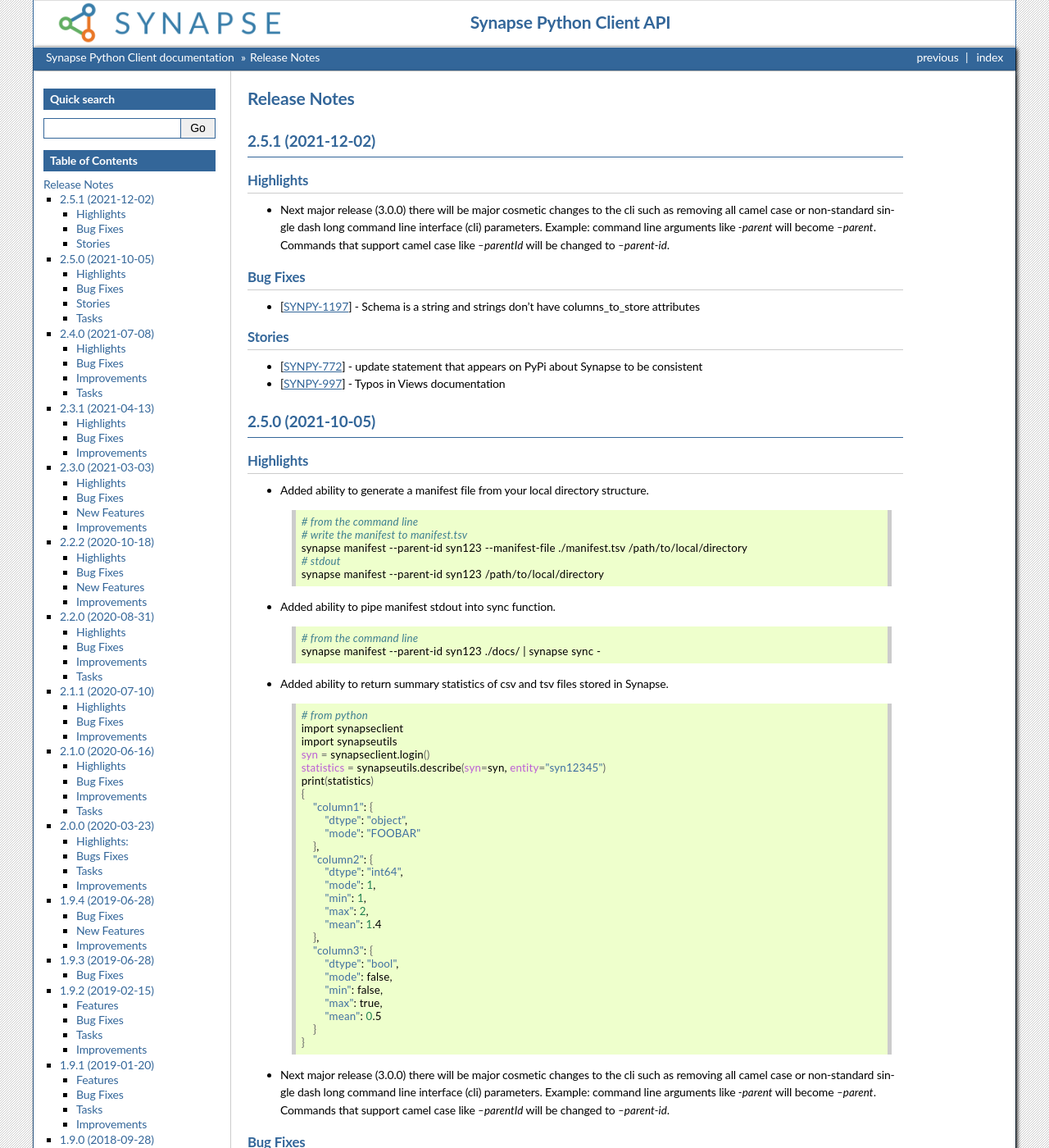
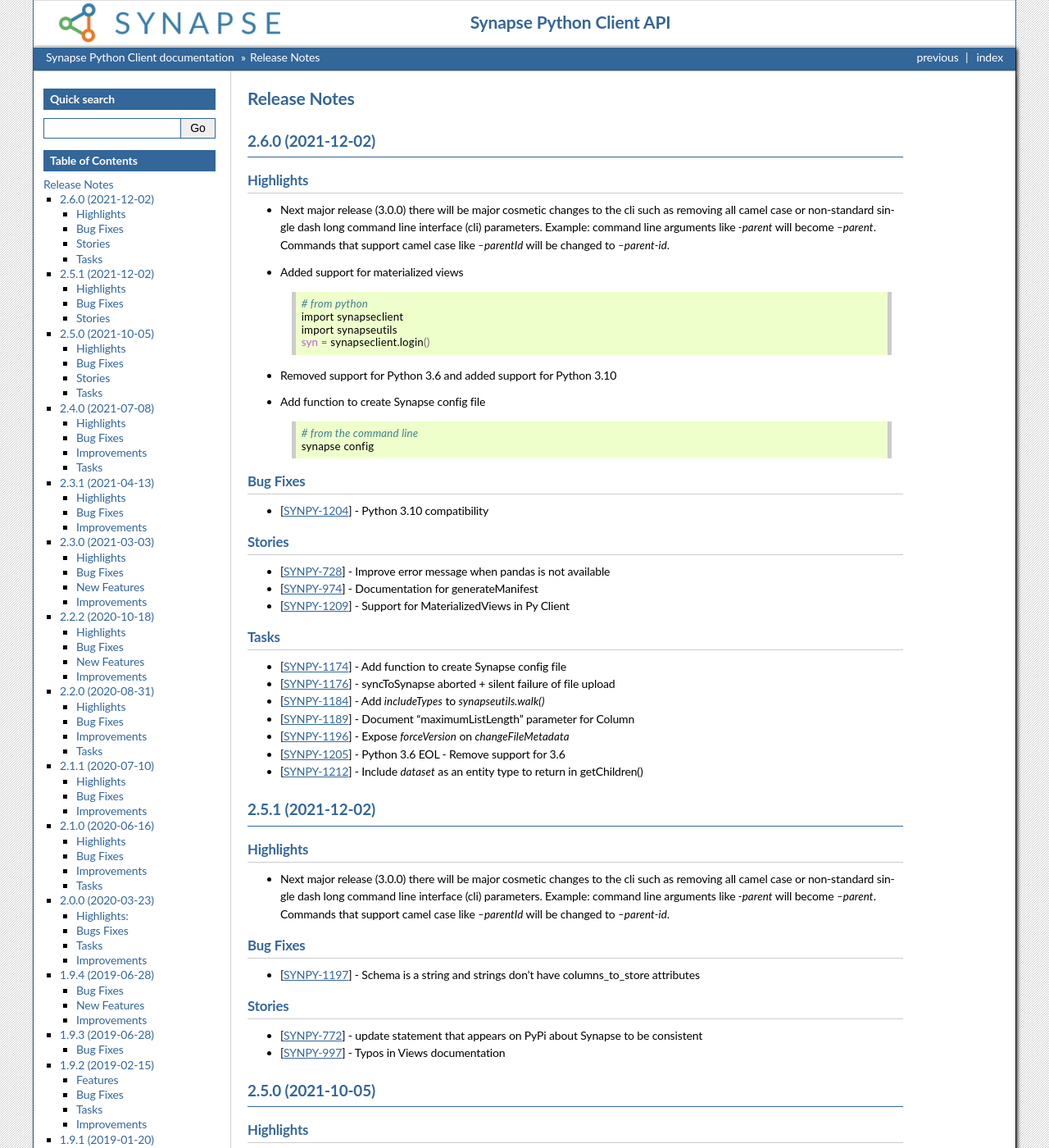
Before and after one commit to Sage-Bionetworks/synapsePythonClient, a Sphinx documentation site: the page built from docs/news.rst, in a window 1280 px wide and 1400 px high. Shown: the whole window at 82% size. Built offline with Sphinx 7.4.7, drawn with Linux system fonts in a browser that asks for light colours; the version number could not be read and is left out.

Commit message:
Add news

```diff
--- a/docs/news.rst
+++ b/docs/news.rst
@@ -1,6 +1,69 @@
 =============
 Release Notes
 =============
+
+
+2.6.0 (2021-12-02)
+==================
+
+Highlights
+----------
+
+- Next major release (3.0.0) there will be major cosmetic changes to the cli such as
+  removing all camel case or non-standard single dash long command line interface (cli)
+  parameters.
+  Example: command line arguments like `-parent` will become
+  `--parent`.  Commands that support camel case like `--parentId`
+  will be changed to `--parent-id`.
+
+- Added support for materialized views
+
+  .. code-block:: bash
+
+        # from python
+        import synapseclient
+        import synapseutils
+        syn = synapseclient.login()
+
+- Removed support for Python 3.6 and added support for Python 3.10
+
+- Add function to create Synapse config file
+
+  .. code-block:: bash
+
+        # from the command line
+        synapse config
+
+Bug Fixes
+---------
+-  [`SYNPY-1204 <https://sagebionetworks.jira.com/browse/SYNPY-1204>`__] -
+   Python 3.10 compatibility
+
+Stories
+-------
+-  [`SYNPY-728 <https://sagebionetworks.jira.com/browse/SYNPY-728>`__] -
+   Improve error message when pandas is not available
+-  [`SYNPY-974 <https://sagebionetworks.jira.com/browse/SYNPY-974>`__] -
+   Documentation for generateManifest
+-  [`SYNPY-1209 <https://sagebionetworks.jira.com/browse/SYNPY-1209>`__] -
+   Support for MaterializedViews in Py Client
+
+Tasks
+-----
+-  [`SYNPY-1174 <https://sagebionetworks.jira.com/browse/SYNPY-1174>`__] -
+   Add function to create Synapse config file
+-  [`SYNPY-1176 <https://sagebionetworks.jira.com/browse/SYNPY-1176>`__] -
+   syncToSynapse aborted + silent failure of file upload
+-  [`SYNPY-1184 <https://sagebionetworks.jira.com/browse/SYNPY-1184>`__] -
+   Add `includeTypes` to `synapseutils.walk()`
+-  [`SYNPY-1189 <https://sagebionetworks.jira.com/browse/SYNPY-1189>`__] -
+   Document "maximumListLength" parameter for Column
+-  [`SYNPY-1196 <https://sagebionetworks.jira.com/browse/SYNPY-1196>`__] -
+   Expose `forceVersion` on `changeFileMetadata`
+-  [`SYNPY-1205 <https://sagebionetworks.jira.com/browse/SYNPY-1205>`__] -
+   Python 3.6 EOL - Remove support for 3.6
+-  [`SYNPY-1212 <https://sagebionetworks.jira.com/browse/SYNPY-1212>`__] -
+   Include `dataset` as an entity type to return in getChildren()
 
 
 2.5.1 (2021-12-02)
```
